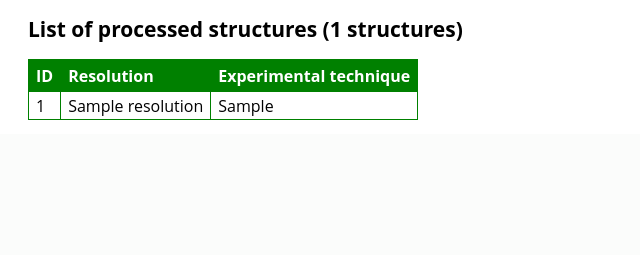
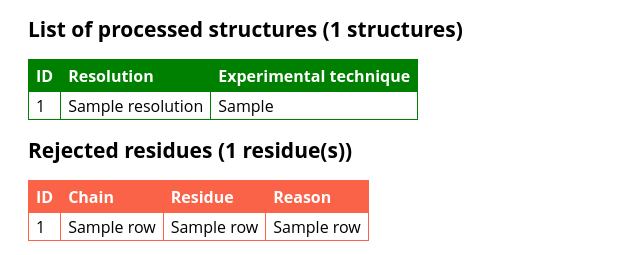
Before and after one commit to spirali/nukecon, a Python web app: template templates/report.html in a window 1280 px wide. Shown: the part 1451-1706 px from the top of the page, without its empty margins (0-640 px from the left). Before the commit the page ends 1571 px from the top, so only its background shows below. Run offline with Jinja, Linux system fonts and the light colour scheme; the template is opened without the code that fills it: most values are stand-ins (such as "Sample title", 1, 10 or a date in 2020).

Commit message:
ENH: Rejected residues showed

```diff
--- a/templates/base.html
+++ b/templates/base.html
@@ -57,6 +57,16 @@
             color: green;
         }
 
+        .redtable th {
+            background-color: #FA6347;
+            border: 1px solid #FA6347;
+        }
+
+        .redtable td {
+            border: 1px solid #FA6347;
+        }
+
+
     </style>
 </head>
 
--- a/templates/report.html
+++ b/templates/report.html
@@ -84,6 +84,32 @@ Number of processed conformations: {{ cf_size }}
 </tr>
     {% endfor %}
 </table>
+
+<h2>Rejected residues ({{ rejected|count }} residue(s))</h2>
+{% if rejected %}
+    <table class="redtable">
+    <thead>
+    <tr>
+        <th>ID</th>
+        <th>Chain</th>
+        <th>Residue</th>
+        <th>Reason</th>
+    </tr>
+    </thead>
+    <tbody>
+        {% for row in rejected %}
+    <tr>
+        <td>{{ row[0] }}</td>
+        <td>{{ row[1] }}</td>
+        <td>{{ row[2] }}</td>
+        <td>{{ row[3] }}</td>
+    </tr>
+        {% endfor %}
+    </table>
+{% else %}
+    No residue was rejected from the computation.
+{% endif %}
+
 {% else %}
 There is no downloaded structure that meets the criteria.
 {% endif %}
```
Also changed, not shown: src/analysis.py (+13 -7 lines).
